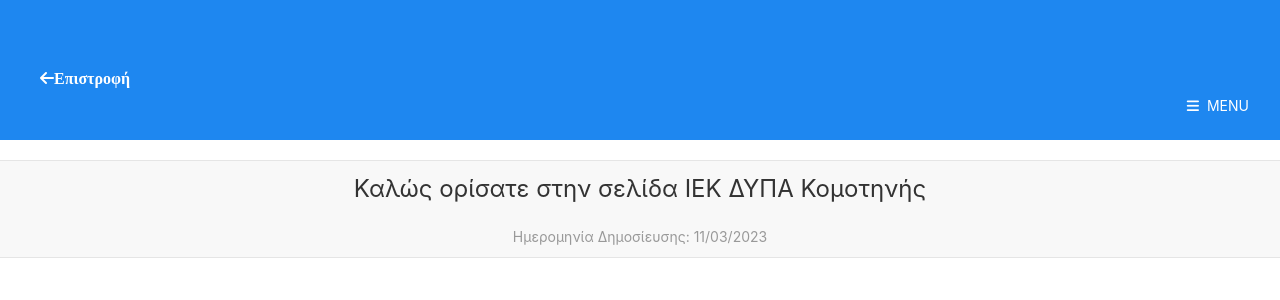
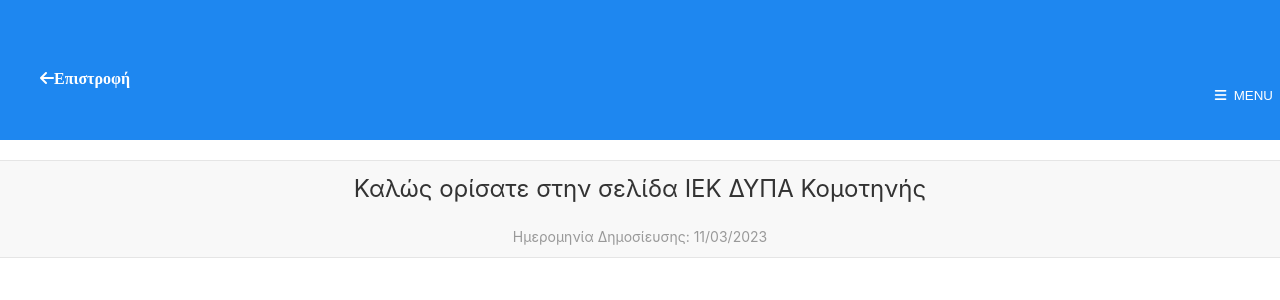
Before and after one commit to iek-komotini/iek-komotini.github.io, a Jekyll site: the page built from news/index.html, in a window 1280 px wide. Shown: the top 300 px of the page. Built offline with Jekyll 4.4.1, drawn with Linux system fonts in a browser that asks for light colours; nearby versions of some CDN libraries; the list of posts is cut into pages by our own code.

Commit message:
Update navbar_posts.html

```diff
--- a/_includes/navbar_posts.html
+++ b/_includes/navbar_posts.html
@@ -3,7 +3,7 @@
 <nav style="float:right;">
 
 
-<button style="color:#FFFFFF;" class="uk-button uk-button-primary" type="button" uk-toggle="target: #offcanvas-nav-primary"><i class="fa-solid fa-bars"></i>&nbsp;&nbsp;MENU</button>
+<button style="color:#FFFFFF;" class="uk-button-primary" type="button" uk-toggle="target: #offcanvas-nav-primary"><i class="fa-solid fa-bars"></i>&nbsp;&nbsp;MENU</button>
 <div id="offcanvas-nav-primary" uk-offcanvas="overlay: true">
     <div class="uk-offcanvas-bar uk-flex uk-flex-column">
 
```
